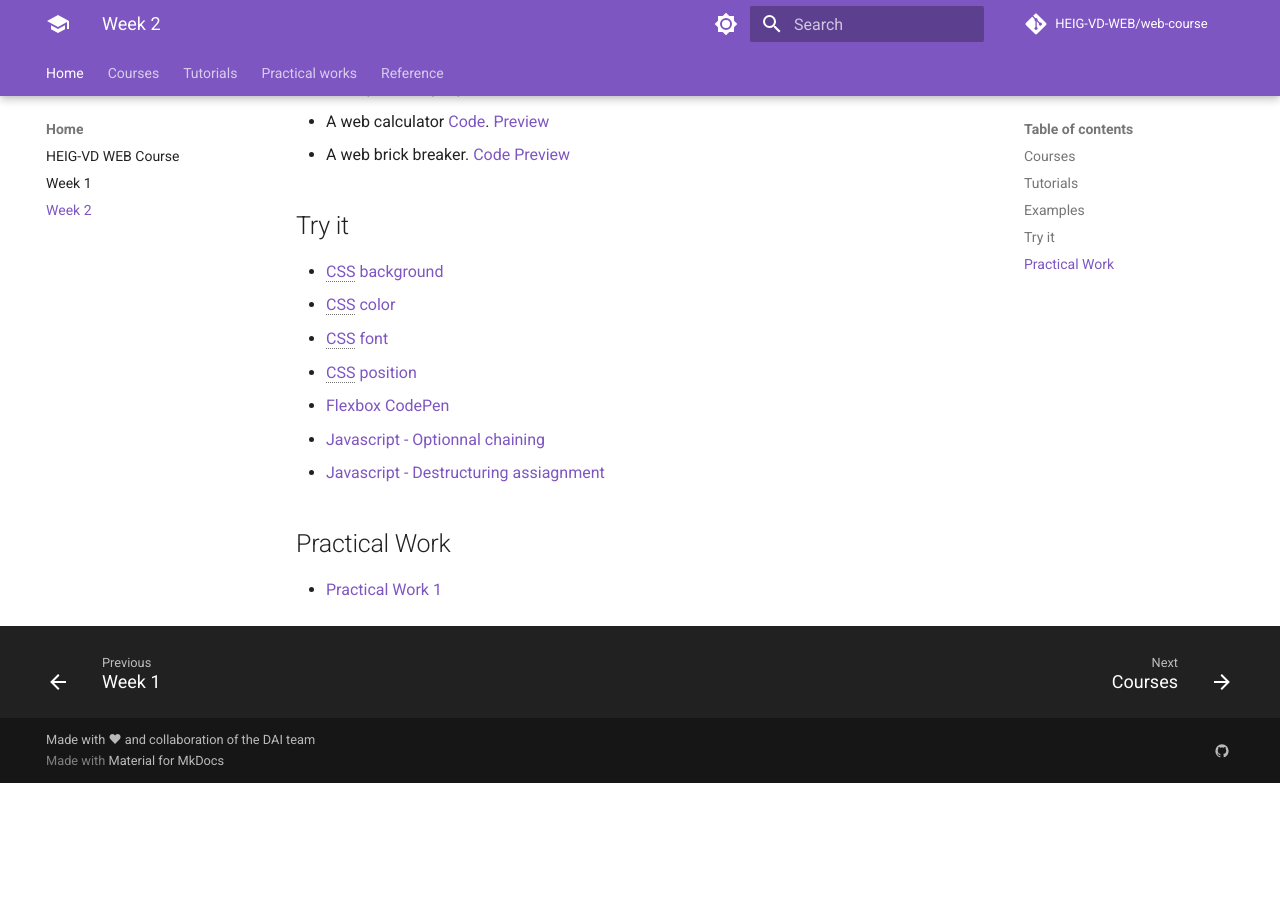
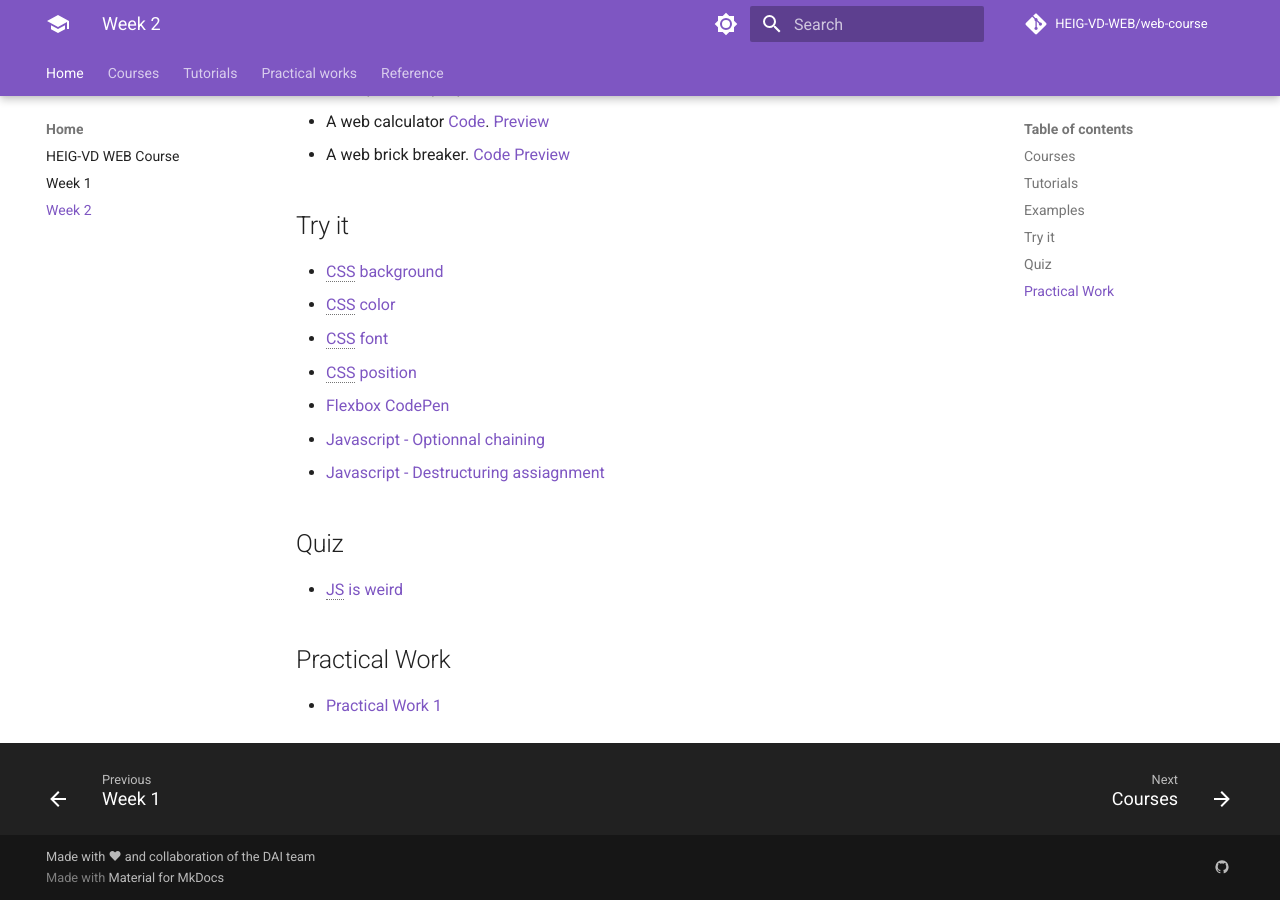
Before and after one commit to HEIG-VD-WEB/web-course, an MkDocs documentation site: the page built from docs/weeks/week-2.md, in a window 1280 px wide and 900 px high, scrolled down 672 px. Built offline with MkDocs 1.6.1 and Material for MkDocs 9.7.7, drawn with Linux system fonts in a browser that asks for light colours; comment, search, counter and statistics services are not loaded; before the commit the page ends 1455 px from its top, so only the background shows below that.

Commit message:
add JS is weird

```diff
--- a/docs/weeks/week-2.md
+++ b/docs/weeks/week-2.md
@@ -31,6 +31,10 @@
 - [Javascript - Optionnal chaining](https://developer.mozilla.org/en-US/docs/Web/JavaScript/Reference/Operators/Optional_chaining)
 - [Javascript - Destructuring assiagnment](https://developer.mozilla.org/en-US/docs/Web/JavaScript/Reference/Operators/Destructuring_assignment)
 
+## Quiz
+
+- [JS is weird](https://jsisweird.com/)
+
 ## Practical Work
 
 - [Practical Work 1](/web-course/practical-works/practical-work-1/)
```
